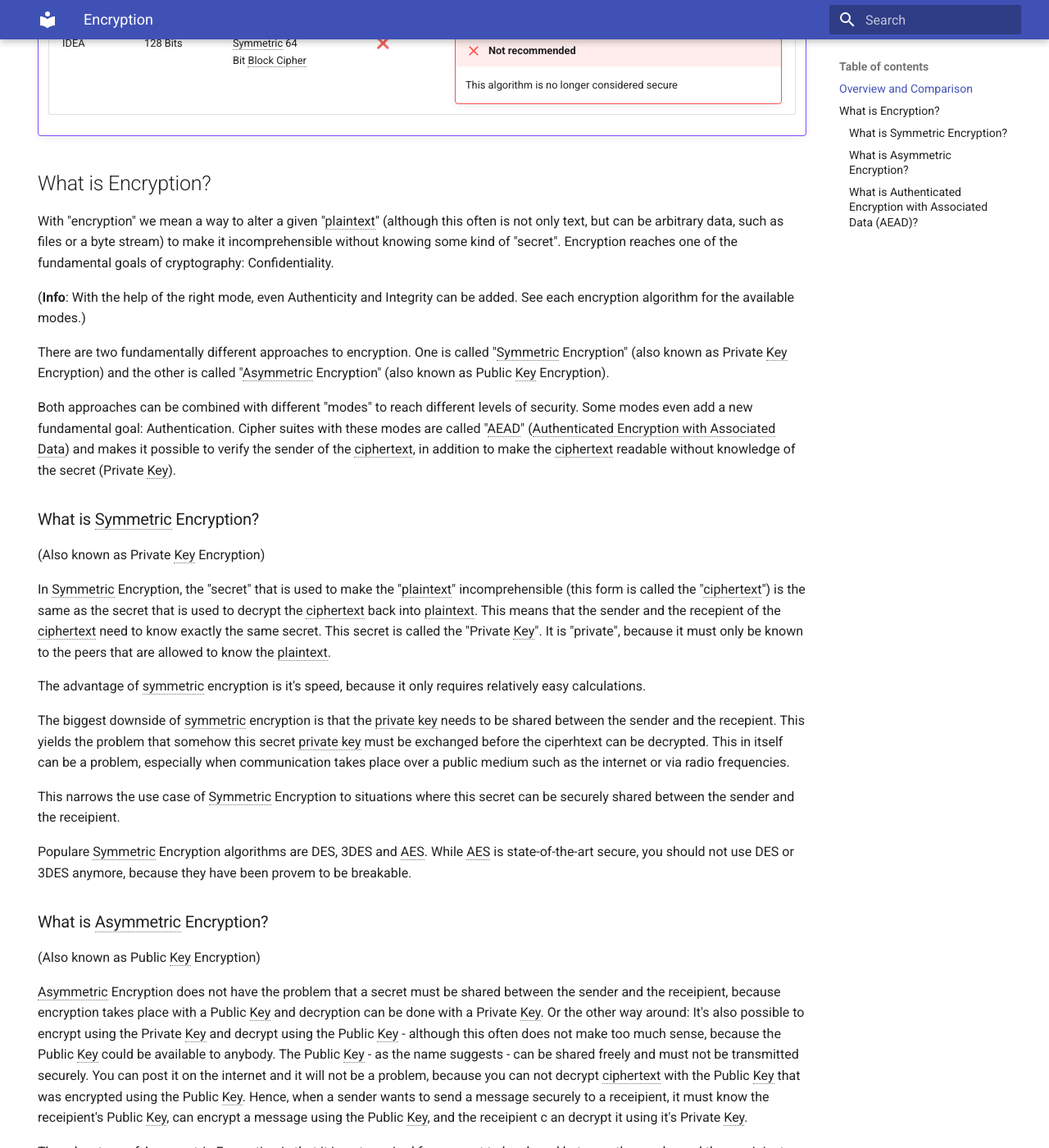
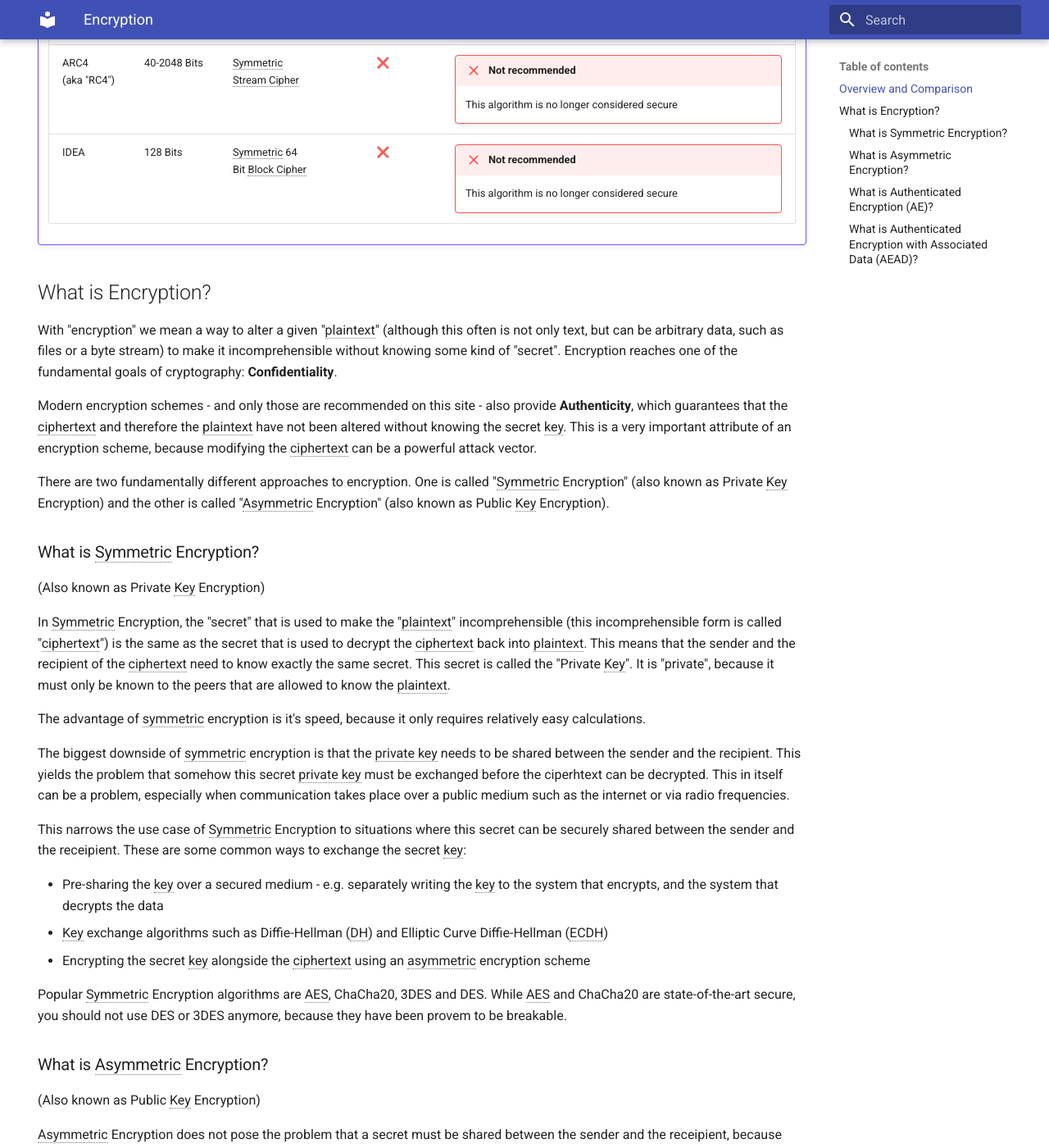
Before and after one commit to daniel-kun/cryptography-primer.info, an MkDocs documentation site: the page built from docs/encryption.md, in a window 1280 px wide and 1400 px high, scrolled down 1691 px. Shown: the whole window at 82% size. Built offline with MkDocs 1.6.1 and Material for MkDocs 9.7.7, drawn with Linux system fonts in a browser that asks for light colours; some of the changed text lies outside the part shown.

Commit message:
Completely reworked the "encryption" overview page

```diff
--- a/docs/encryption.md
+++ b/docs/encryption.md
@@ -7,51 +7,78 @@
 
 ## Overview and Comparison
 
-On this page, you will learn about what Symmetric Encryption (also known as Private Key Encryption), Asymmetric Encryption (also known as Public Key Encryption) and Authenticated Encryption with Associated Data is and where to learn more about the different algorithms that implement these.
+On this page, you will learn what...
+
+- [__Symmetric Encryption__](#symmetric) (also known as __Private Key Encryption__),
+- [__Asymmetric Encryption__](#asymmetric) (also known as __Public Key Encryption__),
+- [__Authenticated Encryption__](#ae) (AE)
+- [__Authenticated Encryption with Associated Data__](#aead) (AEAD)
+
+... are and where to learn more about the different algorithms that implement these.
 
 --8<-- "includes/encryption_comparison.md"
 
 ## What is Encryption?
 
-With "encryption" we mean a way to alter a given "plaintext" (although this often is not only text, but can be arbitrary data, such as files or a byte stream) to make it incomprehensible without knowing some kind of "secret". Encryption reaches one of the fundamental goals of cryptography: Confidentiality.
+With "encryption" we mean a way to alter a given "plaintext" (although this often is not only text, but can be arbitrary data, such as files or a byte stream) to make it incomprehensible without knowing some kind of "secret". Encryption reaches one of the fundamental goals of cryptography: __Confidentiality__.
 
-(__Info__: With the help of the right mode, even Authenticity and Integrity can be added. See each encryption algorithm for the available modes.)
+Modern encryption schemes - and only those are recommended on this site - also provide __Authenticity__, which guarantees that the ciphertext and therefore the plaintext have not been altered without knowing the secret key. This is a very important attribute of an encryption scheme, because modifying the ciphertext can be a powerful attack vector.
 
 There are two fundamentally different approaches to encryption. One is called "Symmetric Encryption" (also known as Private Key Encryption) and the other is called "Asymmetric Encryption" (also known as Public Key Encryption).
 
-Both approaches can be combined with different "modes" to reach different levels of security. Some modes even add a new fundamental goal: Authentication. Cipher suites with these modes are called "AEAD" (Authenticated Encryption with Associated Data) and makes it possible to verify the sender of the ciphertext, in addition to make the ciphertext readable without knowledge of the secret (Private Key).
-
-### What is Symmetric Encryption?
+### <a name="symmetric"></a>What is Symmetric Encryption?
 
 (Also known as Private Key Encryption)
 
-In Symmetric Encryption, the "secret" that is used to make the "plaintext" incomprehensible (this form is called the "ciphertext") is the same as the secret that is used to decrypt the ciphertext back into plaintext. This means that the sender and the recepient of the ciphertext need to know exactly the same secret. This secret is called the "Private Key". It is "private", because it must only be known to the peers that are allowed to know the plaintext.
+In Symmetric Encryption, the "secret" that is used to make the "plaintext" incomprehensible (this incomprehensible form is called "ciphertext") is the same as the secret that is used to decrypt the ciphertext back into plaintext. This means that the sender and the recipient of the ciphertext need to know exactly the same secret. This secret is called the "Private Key". It is "private", because it must only be known to the peers that are allowed to know the plaintext.
 
 The advantage of symmetric encryption is it's speed, because it only requires relatively easy calculations.
 
-The biggest downside of symmetric encryption is that the private key needs to be shared between the sender and the recepient. This yields the problem that somehow this secret private key must be exchanged before the ciperhtext can be decrypted. This in itself can be a problem, especially when communication takes place over a public medium such as the internet or via radio frequencies.
+The biggest downside of symmetric encryption is that the private key needs to be shared between the sender and the recipient. This yields the problem that somehow this secret private key must be exchanged before the ciperhtext can be decrypted. This in itself can be a problem, especially when communication takes place over a public medium such as the internet or via radio frequencies.
 
-This narrows the use case of Symmetric Encryption to situations where this secret can be securely shared between the sender and the receipient.
+This narrows the use case of Symmetric Encryption to situations where this secret can be securely shared between the sender and the receipient. These are some common ways to exchange the secret key:
 
-Populare Symmetric Encryption algorithms are DES, 3DES and AES. While AES is state-of-the-art secure, you should not use DES or 3DES anymore, because they have been provem to be breakable.
+- Pre-sharing the key over a secured medium - e.g. separately writing the key to the system that encrypts, and the system that decrypts the data
+- Key exchange algorithms such as Diffie-Hellman (DH) and Elliptic Curve Diffie-Hellman (ECDH)
+- Encrypting the secret key alongside the ciphertext using an asymmetric encryption scheme
 
-### What is Asymmetric Encryption?
+Popular Symmetric Encryption algorithms are AES, ChaCha20, 3DES and DES. While AES and ChaCha20 are state-of-the-art secure, you should not use DES or 3DES anymore, because they have been provem to be breakable.
+
+### <a name="asymmetric"></a>What is Asymmetric Encryption?
 
 (Also known as Public Key Encryption)
 
-Asymmetric Encryption does not have the problem that a secret must be shared between the sender and the receipient, because encryption takes place with a Public Key and decryption can be done with a Private Key. Or the other way around: It's also possible to encrypt using the Private Key and decrypt using the Public Key - although this often does not make too much sense, because the Public Key could be available to anybody. The Public Key - as the name suggests - can be shared freely and must not be transmitted securely. You can post it on the internet and it will not be a problem, because you can not decrypt ciphertext with the Public Key that was encrypted using the Public Key. Hence, when a sender wants to send a message securely to a receipient, it must know the receipient's Public Key, can encrypt a message using the Public Key, and the receipient c
+Asymmetric Encryption does not pose the problem that a secret must be shared between the sender and the receipient, because encryption takes place with a Public Key and decryption can be done with a Private Key.[^1]. The Public Key - as the name suggests - can be shared freely and must not be transmitted securely. You can post it on the internet and it will not be a problem, because you can not decrypt ciphertext with the Public Key that was encrypted using the Public Key. Hence, when a sender wants to send a message securely to a receipient, it must know the receipient's Public Key, can encrypt a message using the Public Key, and the receipient c
 an decrypt it using it's Private Key.
 
-The advantage of Asymmetric Encryption is that it is not required for a secret to be shared between the sender and the receipient, and hence no secure channel must be established before an encrypted message can be exchanged.
+So the advantage of Asymmetric Encryption is that it is not required for a secret to be shared between the sender and the receipient, and hence no secure channel must be established before an encrypted message can be exchanged.
 
-The disadvantage of asymmetric encryption is that it is compute intensive, and hence can not be used where scale or speed is of importance.
+But the disadvantage of asymmetric encryption is that it is compute intensive, and hence can not be used where scale or speed is of importance.
 
-To mitigate this main disadvantage, Asymmetric Encryption is usually combined with Symmetric Encryption in a way that the shared secret (Privat Key) for the Symmetric Encryption will be encrypted using Asymmetric Encryption and the actual message is then encrypted using the shared secret and a Symmetric Encryption algorithm. This way, only a tiny bit of the transported data - the shared secret (Private Key of the Symmetric Encryption) - must be encrypted using the compute-expensive Asymmetric Encryption algorithm, and the main content of the transported data can be encrypted using the fast Symmetric Encryption.
+To mitigate this main disadvantage, Asymmetric Encryption is usually combined with Symmetric Encryption in a way that the shared secret (Private Key) for the Symmetric Encryption will be encrypted using Asymmetric Encryption and the actual message is then encrypted using the shared secret and a Symmetric Encryption algorithm. This way, only a tiny bit of the transported data - the shared secret (Private Key of the Symmetric Encryption) - must be encrypted using the compute-expensive Asymmetric Encryption algorithm, and the main content of the transported data can be encrypted using the fast Symmetric Encryption.
 
-Populare Asymmetric Encryption algorithms are TLS and Elliptic Curves, but they are seldomely used alone.
+Popular Asymmetric Encryption algorithms are RSA and Elliptic Curves, but they are seldomely used alone for encryption.
 
-### What is Authenticated Encryption with Associated Data (AEAD)?
+### <a name="ae"></a>What is Authenticated Encryption (AE)?
 
+Encryption does not guarantee that the sender of a ciphertext knows the Private Key. Of course you need a Private Key to construct a plausible ciphertext, but you can also modify a ciphertext - or completely guess a ciphertext from scratch - without knowing the Private Key as an attacker. This is called CCA and usually poses a problem to an encryption system, because it can help to break the security.
+
+Authenticated Encryption can be used to mitigate this risk, because it can __authenticate__ the ciphertext and/or plaintext to be assembled by a sender that knows the Private Key. The decryption algorithm will not only decrypt the message, but also check a MAC against the message and only continue decryption if the MAC is constructed correctly.
+
+It is strongly advised to only use Authenticated Encryption. When Authenticated Encryption is not feasible, it is strongly advised to separately authenticate the ciphertext using Encrypt-then-MAC[^2].
+
+A popular and very secure cipher that supports authenticated encryption is ChaCha20-Poly1305.
+
+### <a name="aead"></a>What is Authenticated Encryption with Associated Data (AEAD)?
+
+AEAD is an extension of AE that allows sending plaintext data alongside the ciphertext that can be read - and later authenticated by the recipient without previously knowing the private key.
+
+One exampe could be that the associated data contains an identifier that the recipient can use to look up the private key that is required the decrypt and authenticate the message.
+
+A popular and very secure cipher that supports AEAD is [AES-GCM](/algorithms/aes/).
 ...
 
 --8<-- "includes/abbrevations.md"
+
+[^1]: Or the other way around: It's also possible to encrypt using the Private Key and decrypt using the Public Key - although this often does not make too much sense, because the Public Key could be available to anybody
+[^2]: [All the crypto code you’ve ever written is probably broken](https://tonyarcieri.com/all-the-crypto-code-youve-ever-written-is-probably-broken) as blogged by Tony Arcieri.
--- a/includes/abbrevations.md
+++ b/includes/abbrevations.md
@@ -1,6 +1,7 @@
 *[AES]: Advanced Encryption Standard. A very secure block-cipher that can provide authenticated encryption when combined with the GCM mode of operation.
 *[Rijndael]: This is the original name of the algorithm that then became AES - the Advanced Encryption Standard, which is provides state of the art secure encryption.
-*[AEAD]: Authenticated Encryption with Associated Data. This describes ciphers that, in addition to confidentiallity, also provide authenticity of the data. This means that you can be sure that the sender of data encrypted using an AEAD cipher is guaranteed to be genuine. AEAD is often added to "normal" ciphers by using an appropriate mode of operation. For example, AES is an AEAD cipher if you use it with the GCM mode.
+*[AE]: Authenticated Encryption with Associated Data. This describes ciphers that, in addition to confidentiallity, also provide authenticity of the data. This means that you can be sure that the sender of data encrypted using an AE cipher is guaranteed to be genuine. AE is often added to "normal" ciphers by using an appropriate mode of operation. For example, AES is an AE cipher if you use it with the GCM mode.
+*[AEAD]: Authenticated Encryption with Associated Data. This describes ciphers that, in addition to confidentiallity, also provide authenticity of the data. This means that you can be sure that the sender of data encrypted using an AEAD cipher is guaranteed to be genuine. AEAD is often added to "normal" ciphers by using an appropriate mode of operation. AEAD also allows sending plaintext "associated data" along the ciphertext that can be used by the recipient for additional operations - e.g. to look up the sender's secret key in a database based on an identifier sent with the associated data. For example, AES is an AEAD cipher if you use it with the GCM mode.
 *[Authenticated Encryption with Associated Data]: "AEAD" for short. This describes ciphers that, in addition to confidentiallity, also provide authenticity of the data. This means that you can be sure that the sender of data encrypted using an AEAD cipher is guaranteed to be genuine. AEAD is often added to "normal" ciphers by using an appropriate mode of operation. For example, AES is an AEAD cipher if you use it with the GCM mode.
 *[Block Cipher]: A block cipher is an encryption algorithm that can encrypt exactly one size of data, e.g. 128 Bits. Block ciphers can be used to encrypt arbitrary length of data when they are combined with a "mode of operation". In contrast, Stream Ciphers can directly encrypt arbitrary length of data, even in transit, but are less secure than Block Ciphers.
 *[Stream Cipher]: In contrast to a Block Cipher, Stream Ciphers can encrypt arbitrary lengths of data, even in transit. However, they are less secure than Block Ciphers and Block Ciphers can be used together with "modes of operation" to encrpt arbitrary lengths of data, too.
@@ -22,3 +23,6 @@
 *[CSPRNG]: Cryptographically Secure Pseudo Random Number Generator. As the name suggests, this describes a pseudo random number generator that can be used for certain cryptographic operations that require pseudo random numbers that are indistuingishable from true randomness.
 *[CCA]: Chosen Ciphertext Attack. An attack strategy that allows recovery of the secret key if the attacker is allowed to provide ciphertexts to be decrypted. CCA-vulnerability is often an attribute of the selected mode of operation of a cipher. Generally, authenticated encryption (such as AES-GCM) protects against CCAs, because the plaintext is being verified during decryption and discarded if it was altered.
 *[security level]: The security level is the number of bits that an algorithm's key space can be reduced to, e.g. with the help of known attacks. The security level of an algorithm can change with time as new attacks have been found. A security level of 80 Bits is considered pretty secure. The BSI (German Institute of Cybersecurity) recommends a security level of 100 Bits.
+*[DH]: Diffie-Hellman is a key exchange algorithm that can be used by two parties to agree on a shared secret key over an unsecure medium. With the help of some mathematical tricks, the data that is transferred via the unsecure medium will not allow an attacker (e.g. Man-in-the-Middle) to also learn the secret key.
+*[ECDH]: Elliptic Curve Diffie-Hellman is a key exchange algorithm based on the Diffie-Hellman algorithm, but using Elliptic Curve mathematics instead. The parties securely agree upon a secret Elliptic Curve private key over an unsecure medium.
+*[MAC]: A Message Authenticate Code can be used to guarantee that a message was sent by the designated sender, which must know some form of secret in addition to the message to construct the MAC. The recipient must know this secret, too, to validate that the MAC is valid for the given message. There are a multitude of different kinds of MAC algorithms and an entire chapter dedicated on this sites to MACs.
```
